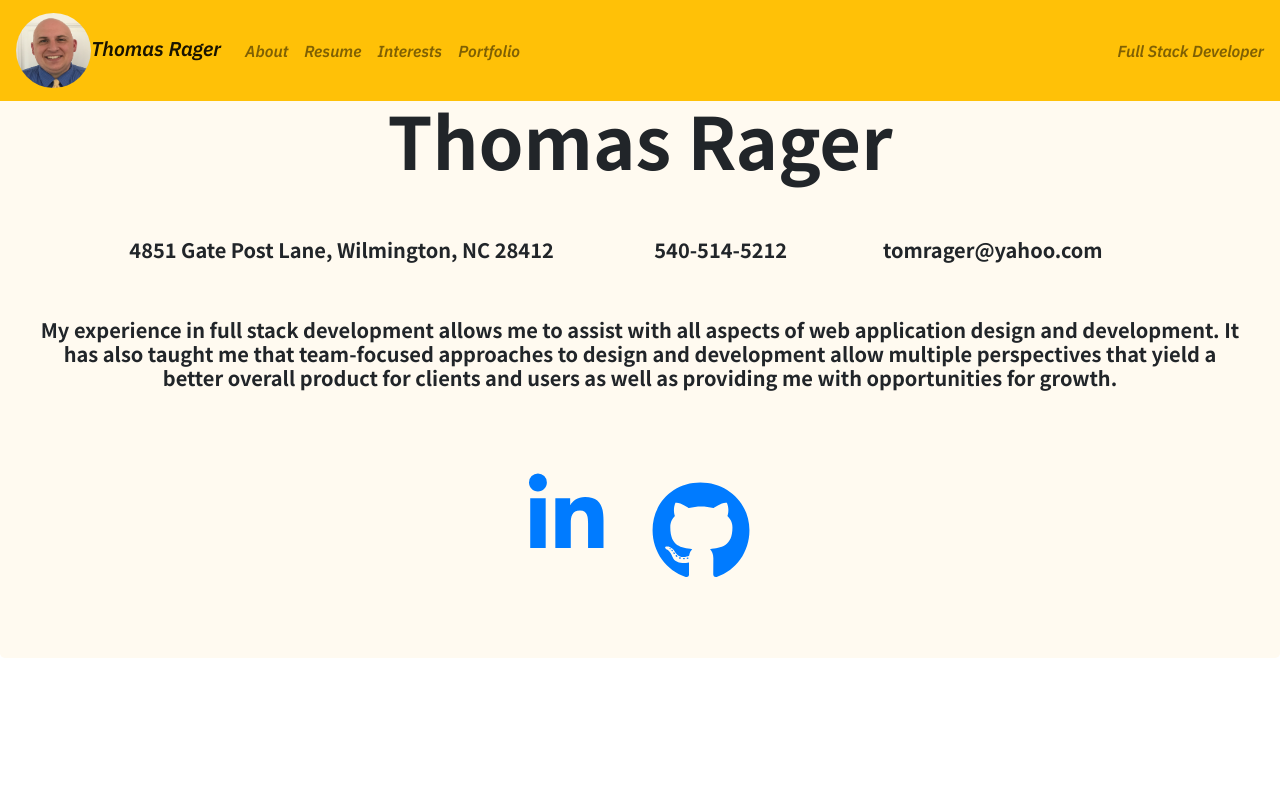
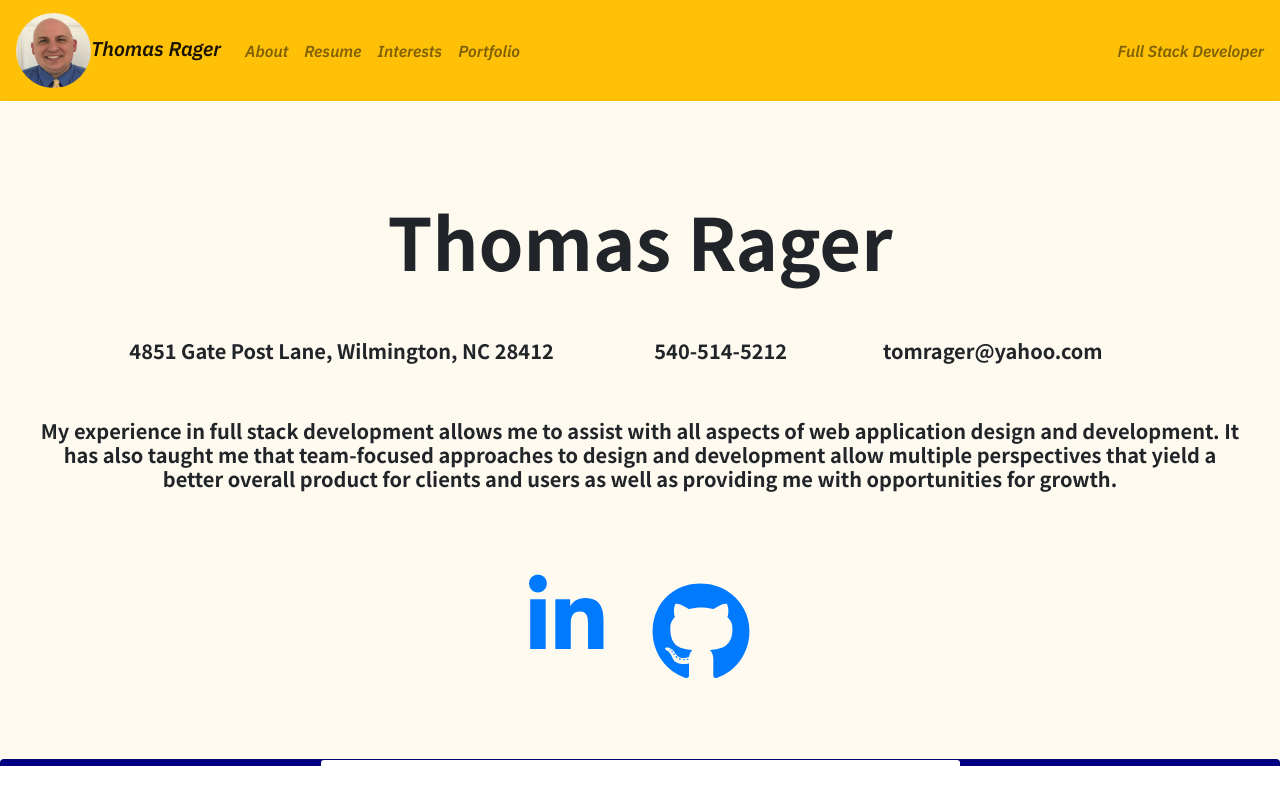
Before and after one commit to trager1122/react-portfolio, a React (Create React App) app: page / in a window 1280 px wide. Built offline with nearby package versions, Linux system fonts and the light colour scheme.

Commit message:
fixed issues with portfolio carousel

```diff
--- a/src/components/About.js
+++ b/src/components/About.js
@@ -6,7 +6,7 @@ const About = (props) => {
   return (
     // < id="about">
     <>
-      <Jumbotron className="pt-5 justify-content-start secstyle">
+      <Jumbotron className="pt-5 justify-content-start secstyle margin-none">
         <h1 className="display-3 pt-5">Thomas Rager</h1>
         <h2 className="lead pt-5">
           <span className="pr-5">
--- a/src/components/Navbar.js
+++ b/src/components/Navbar.js
@@ -18,7 +18,8 @@ const Navigation = (props) => {
 
   return (
     <header>
-      <Navbar className="navbar fixed-top" color="warning" light expand="md">
+      {/* <Navbar className="navbar fixed-top" color="warning" light expand="md"> */}
+      <Navbar className="navbar" color="warning" light expand="md">
         <NavbarBrand href="/"><img src={Me} alt="Thomas Rager" className="rounded-circle" width="75" height="75"/>Thomas Rager</NavbarBrand>
         <NavbarToggler onClick={toggle} />
         <Collapse isOpen={isOpen} navbar>
--- a/src/components/Resume.js
+++ b/src/components/Resume.js
@@ -8,7 +8,7 @@ import ResumeImg from "../img/Resume.JPG";
 
 const Resume = (props) => {
   return (
-    <div className="secstyle mt-5" id="resume">
+    <div className="secstyle" id="resume">
       <Card>
         <CardImg className="w-50 mx-auto" src={ ResumeImg } alt="Preview of My Resume" />
         <CardBody>
--- a/src/index.css
+++ b/src/index.css
@@ -16,7 +16,20 @@ main {
   height: calc(100vh - 135px);
     overflow: auto;
 }
+.margin-none {
+  margin: 0px!important;
+}
+/* ------ portfolio --------- */
+#portfolio {
+  margin-bottom: 40px
+}
+.carousel-item > img {
+  width: 60%;
+}
 
+.carousel-control-next-icon, .carousel-control-prev-icon {
+  filter:invert()
+}
 code {
   font-family: source-code-pro, Menlo, Monaco, Consolas, 'Courier New',
     monospace;
```
